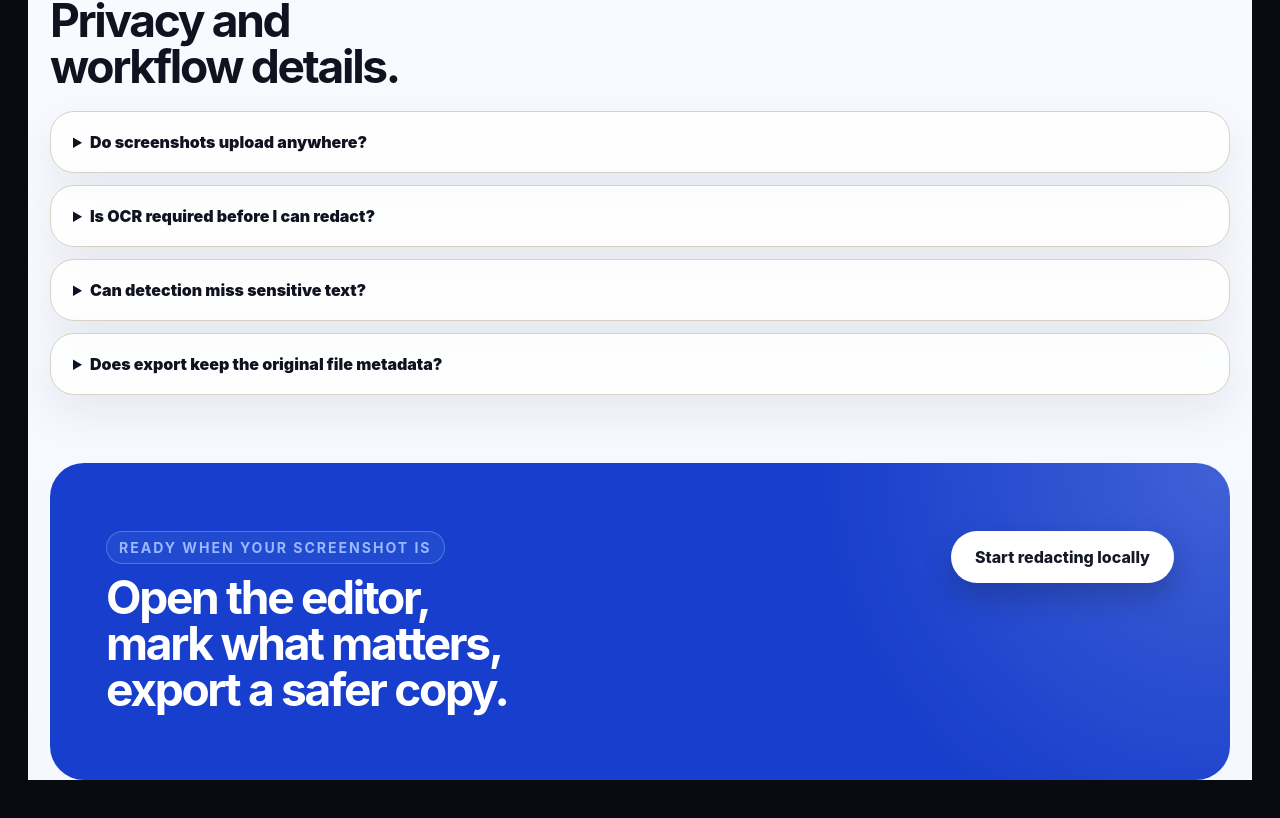
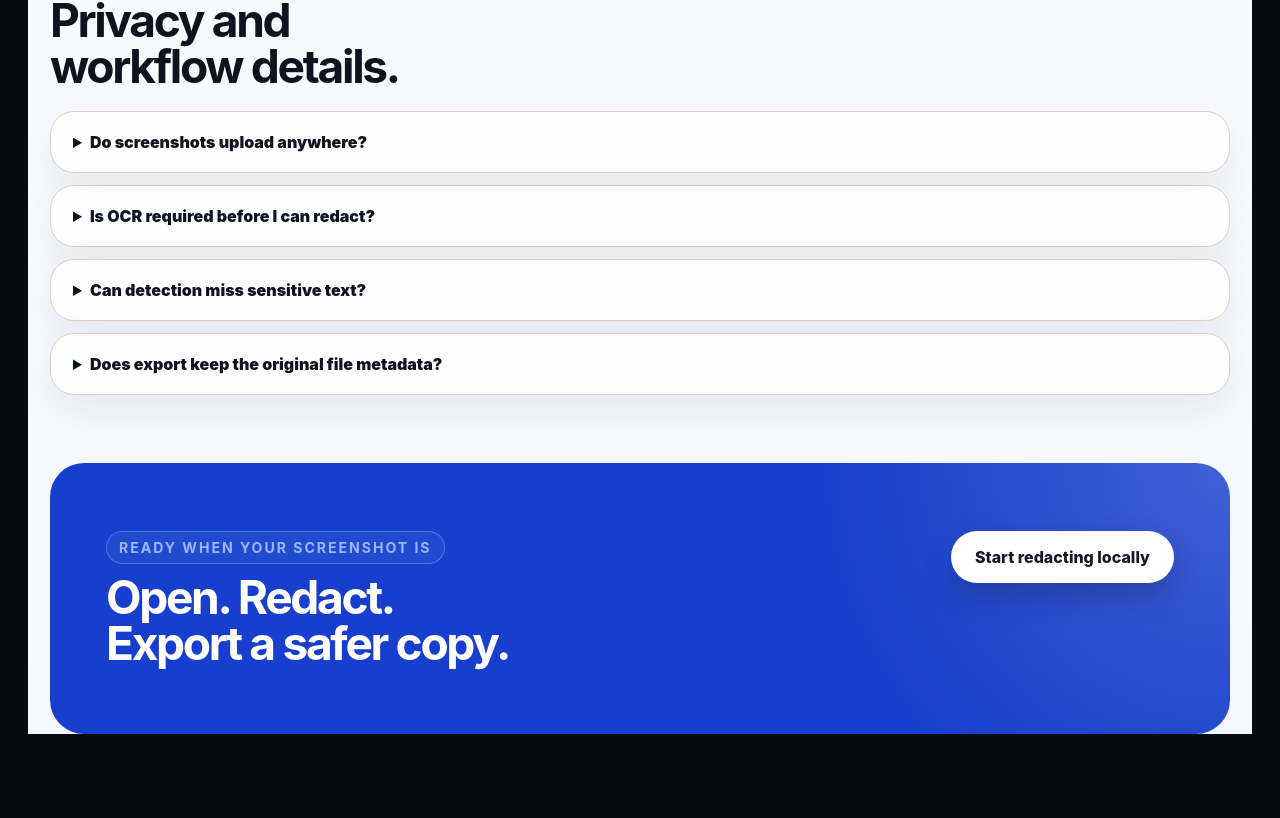
Before and after one commit to YoungsPlace/screenshot-shield, a React (Vite) app: page / in a window 1280 px wide. Shown: the part 3270-4088 px from the top of the page. After the commit the page ends 4064 px from the top, so only its background shows below. Built offline with nearby package versions, Linux system fonts and the light colour scheme.

Commit message:
tighten final CTA headline

```diff
--- a/src/marketing/i18n.ts
+++ b/src/marketing/i18n.ts
@@ -261,7 +261,7 @@ export const marketingCopy: Record<Locale, MarketingCopy> = {
     },
     finalCta: {
       eyebrow: 'Ready when your screenshot is',
-      heading: 'Open the editor, mark what matters, export a safer copy.',
+      heading: 'Open. Redact. Export a safer copy.',
       button: 'Start redacting locally',
     },
   },
```
